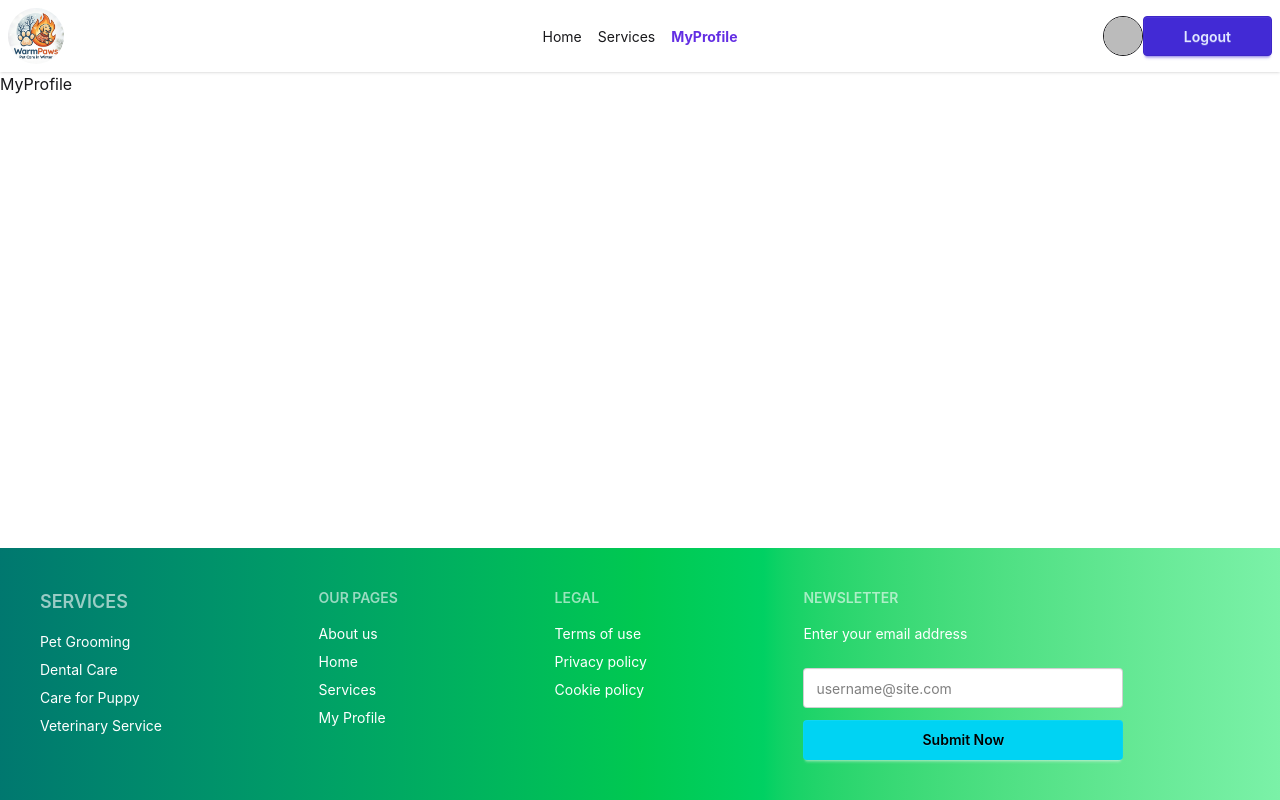
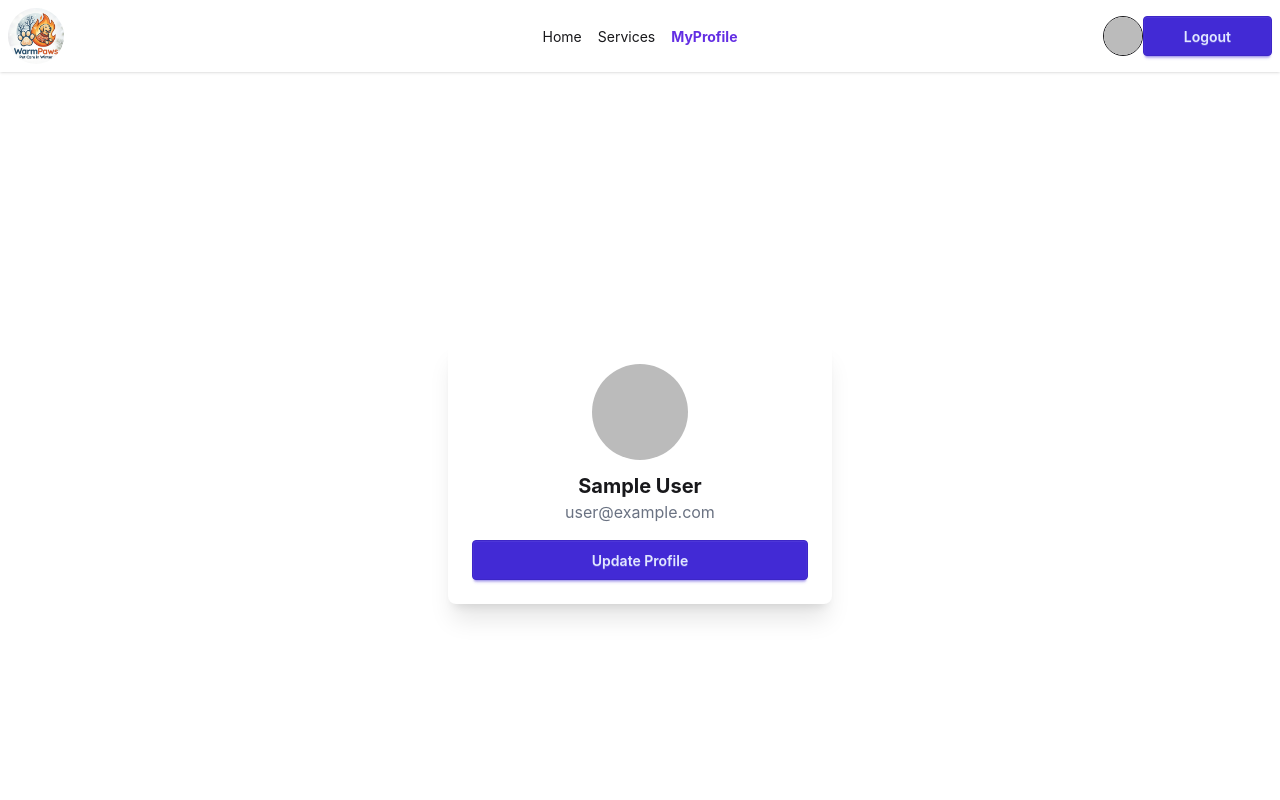
Before and after one commit to hassan8822/Pet-Care-In-Winter, a React (Vite) app: page /myprofile in a window 1280 px wide. Shown: the top 800 px of the page. Built offline with nearby package versions, Linux system fonts and the light colour scheme; no server answers; sample sign-in values are in the browser's storage.

Commit message:
added a myprofile and updated profile with toastify

```diff
--- a/package.json
+++ b/package.json
@@ -11,11 +11,13 @@
   },
   "dependencies": {
     "@tailwindcss/vite": "^4.3.0",
+    "animate.css": "^4.1.1",
     "firebase": "^12.13.0",
     "react": "^19.2.6",
     "react-dom": "^19.2.6",
     "react-icons": "^5.6.0",
     "react-router": "^7.15.1",
+    "react-toastify": "^11.1.0",
     "swiper": "^12.1.4",
     "tailwindcss": "^4.3.0"
   },
--- a/src/Pages/MyProfile.jsx
+++ b/src/Pages/MyProfile.jsx
@@ -1,9 +1,23 @@
-
+import { use } from "react";
+import { AuthContext } from "../Provider/AuthProvider";
+import userImage from "../assets/icons8-user-50.png"
+import { useNavigate } from "react-router";
 
 const MyProfile = () => {
+    const {user} = use (AuthContext);
+    const navigate = useNavigate()
     return (
-        <div>
-            <h2>MyProfile</h2>
+        <div className="flex justify-center items-center min-h-screen">
+            <div className="card bg-base-100 shadow-xl p-6 w-96 text-center">
+                <img className="w-24 h-24 rounded-full mx-auto" src={user ?.photoURL || userImage } alt="" />
+                 <h2 className="text-xl font-bold mt-3">{user ?. displayName || "No Name"}</h2>
+                      <p className="text-gray-500">{user?.email}</p>
+
+                        <button onClick={() => navigate("/updateprofile")} className="btn btn-primary mt-4">
+                         Update Profile</button>
+
+            </div>
+
 
         </div>
     );
--- /dev/null
+++ b/src/Pages/UpdateProfile.jsx
@@ -0,0 +1,69 @@
+
+import { updateProfile } from "firebase/auth";
+import { use, useState } from "react";
+import { AuthContext } from "../Provider/AuthProvider";
+import { useNavigate } from "react-router";
+import { toast } from "react-toastify";
+
+const UpdateProfile = () => {
+  const { user } = use(AuthContext);
+  const navigate = useNavigate();
+
+  const [name, setName] = useState(user?.displayName || "");
+  const [photo, setPhoto] = useState(user?.photoURL || "");
+
+  const handleUpdate = async (e) => {
+    e.preventDefault();
+
+    if (!name || !photo) {
+      toast.error("Name and Photo URL required!");
+      return;
+    }
+
+    try {
+      await updateProfile(user, {
+        displayName: name,
+        photoURL: photo,
+      });
+
+      toast.success("Profile updated successfully!");
+      navigate("/myprofile");
+
+    } catch (error) {
+      console.log(error);
+      toast.error("Update failed!");
+    }
+  };
+
+  return (
+    <div className="flex justify-center items-center min-h-screen">
+      <form onSubmit={handleUpdate} className="p-6 shadow-xl w-80">
+
+        <h2 className="text-lg font-bold mb-4">Update Profile</h2>
+
+        <label className="label">Name</label>
+        <input
+          type="text"
+          value={name}
+          onChange={(e) => setName(e.target.value)}
+          className="input input-bordered w-full mb-3"
+        />
+
+        <label className="label">Photo URL</label>
+        <input
+          type="text"
+          value={photo}
+          onChange={(e) => setPhoto(e.target.value)}
+          className="input input-bordered w-full mb-3"
+        />
+
+        <button type="submit" className="btn btn-primary w-full">
+          Save
+        </button>
+
+      </form>
+    </div>
+  );
+};
+
+export default UpdateProfile;
--- a/src/Routes/Routes.jsx
+++ b/src/Routes/Routes.jsx
@@ -9,6 +9,7 @@ import Login from "../Pages/Login";
 import SignUp from "../Pages/SignUp";
 import AuthenticationLayout from "../Layouts/AuthenticationLayout";
 import PrivateRoute from "../Provider/PrivateRoute/PrivateRoute";
+import UpdateProfile from "../Pages/UpdateProfile";
 export const router = createBrowserRouter([
   {
     path: "/",
@@ -28,7 +29,16 @@ export const router = createBrowserRouter([
       },
       {
         path:"/myprofile",
-        element: <MyProfile></MyProfile>
+        element: <PrivateRoute>
+          <MyProfile></MyProfile>
+        </PrivateRoute>
+      },
+
+      {
+        path:"/updateprofile",
+        element:<PrivateRoute>
+          <UpdateProfile></UpdateProfile>
+        </PrivateRoute>
       },
       {
         path:"/pet/:id",
--- a/src/main.jsx
+++ b/src/main.jsx
@@ -7,12 +7,14 @@ import "swiper/css";
 import "swiper/css/pagination";
 import "swiper/css/navigation";
 import AuthProvider from './Provider/AuthProvider';
+import { ToastContainer } from 'react-toastify';
 
 
 createRoot(document.getElementById('root')).render(
   <StrictMode>
-<AuthProvider>
-   <RouterProvider router={router}></RouterProvider>
-</AuthProvider>
+    <AuthProvider>
+      <ToastContainer />
+      <RouterProvider router={router} />
+    </AuthProvider>
   </StrictMode>,
 )
```
Also changed, not shown: 1 other file (tests, documents, lock files or other folders).
